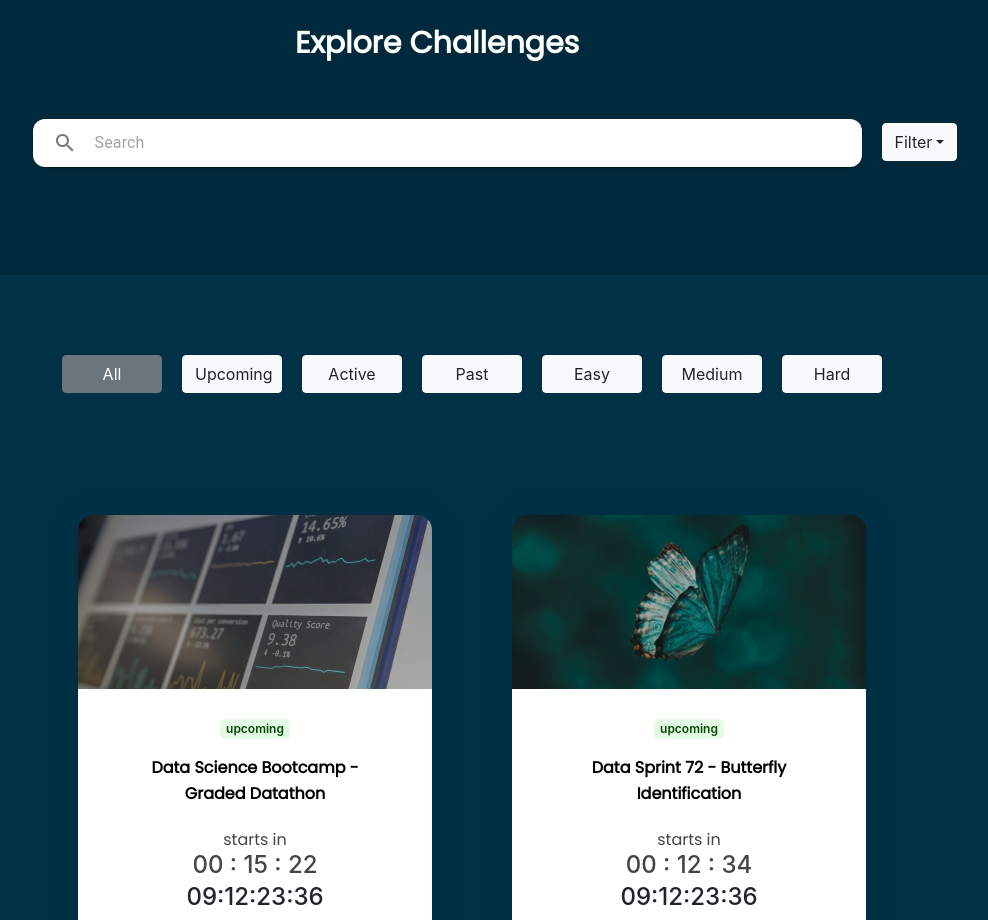
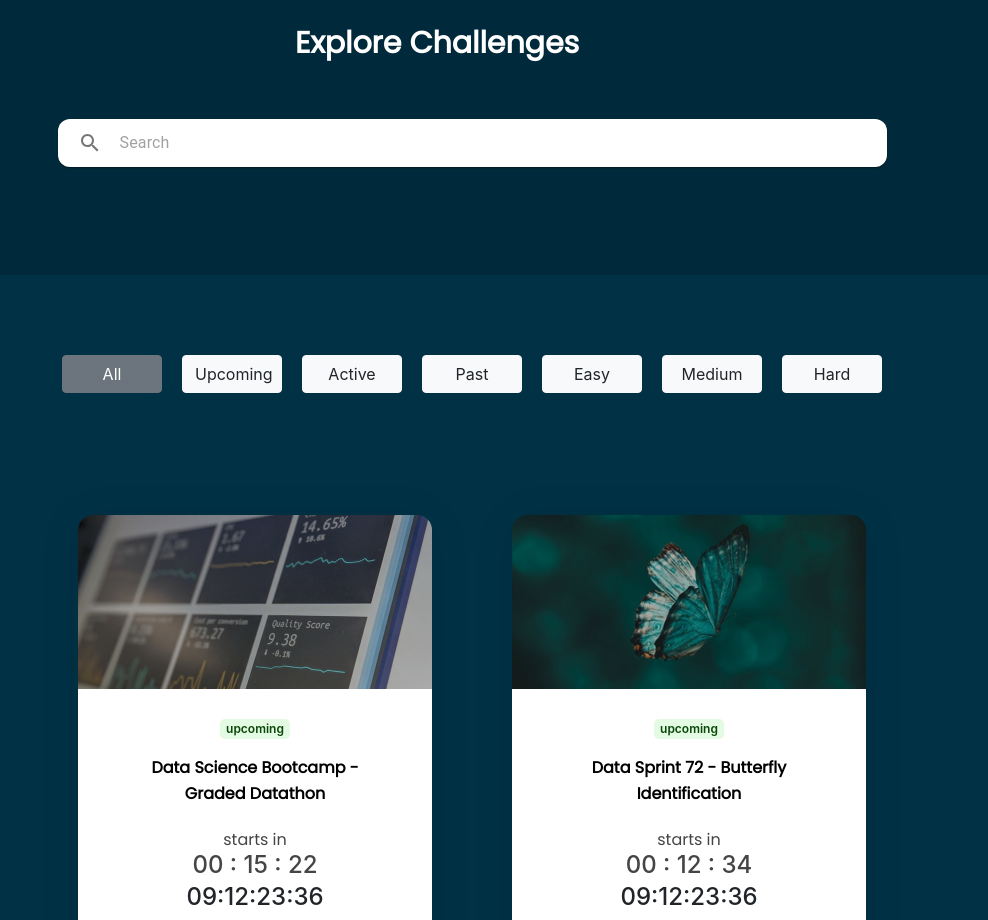
Before and after one commit to Harishkumar12032003/dphi, a React (Create React App) app: page / in a window 1280 px wide. Shown: the part 1800-2720 px from the top of the page, without its empty margins (168-1156 px from the left). Built offline with nearby package versions, Linux system fonts and the light colour scheme.

Commit message:
Timer changes

```diff
--- a/src/containers/search/index.jsx
+++ b/src/containers/search/index.jsx
@@ -58,7 +58,7 @@ export function Search(props){
             </Head>
             <Filter>
            <SearchBar></SearchBar>
-           <Btn>
+           {/* <Btn>
            <div className="dropdown" >
                 <button className="btn btn-light dropdown-toggle" type="button" id="dropdownMenu6" data-toggle="dropdown" aria-haspopup="true" aria-expanded="false">
                   Filter
@@ -112,7 +112,7 @@ export function Search(props){
                     </div>
             </div>
             </div>
-           </Btn>
+           </Btn> */}
            </Filter>
 
         </Container>
```
